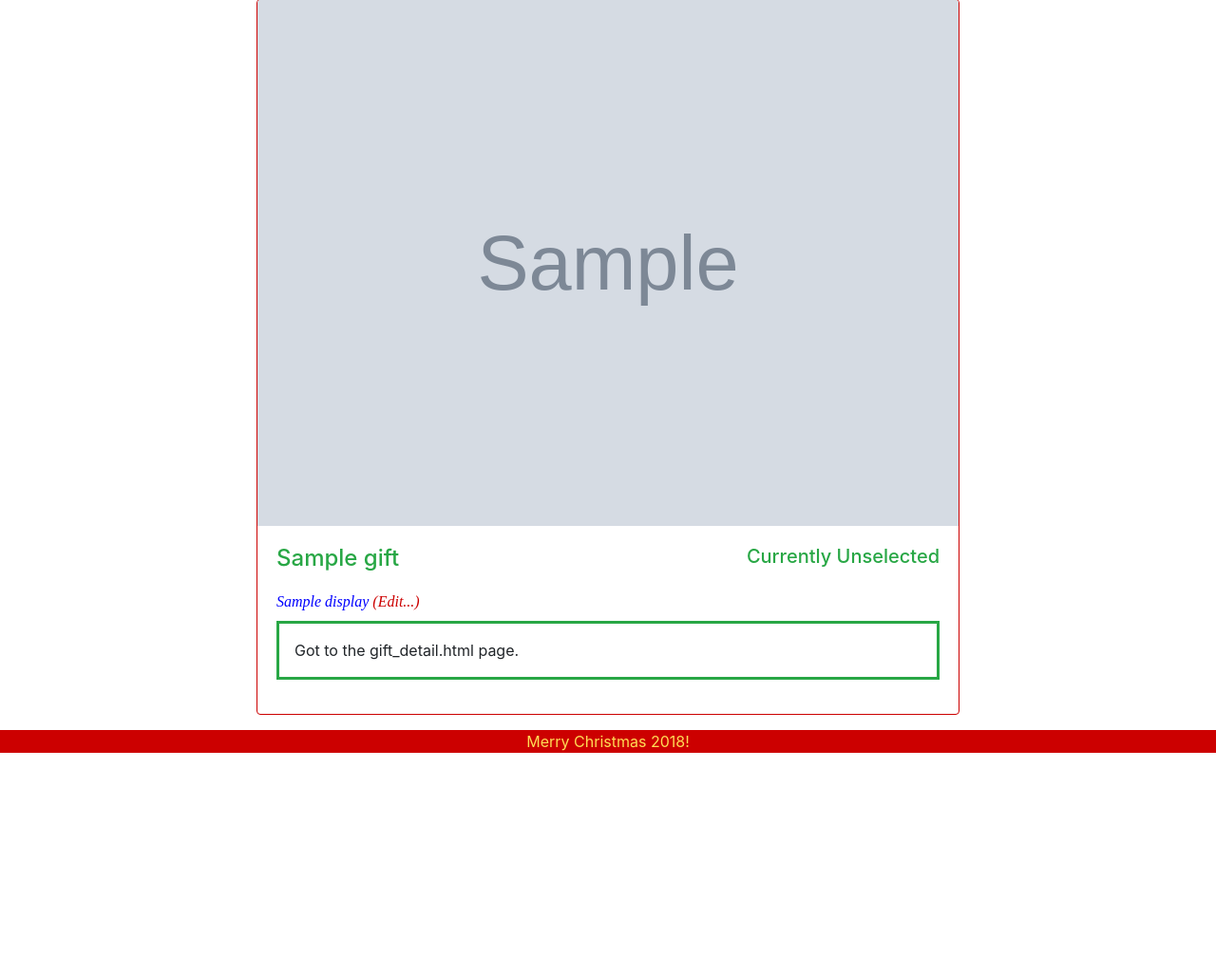
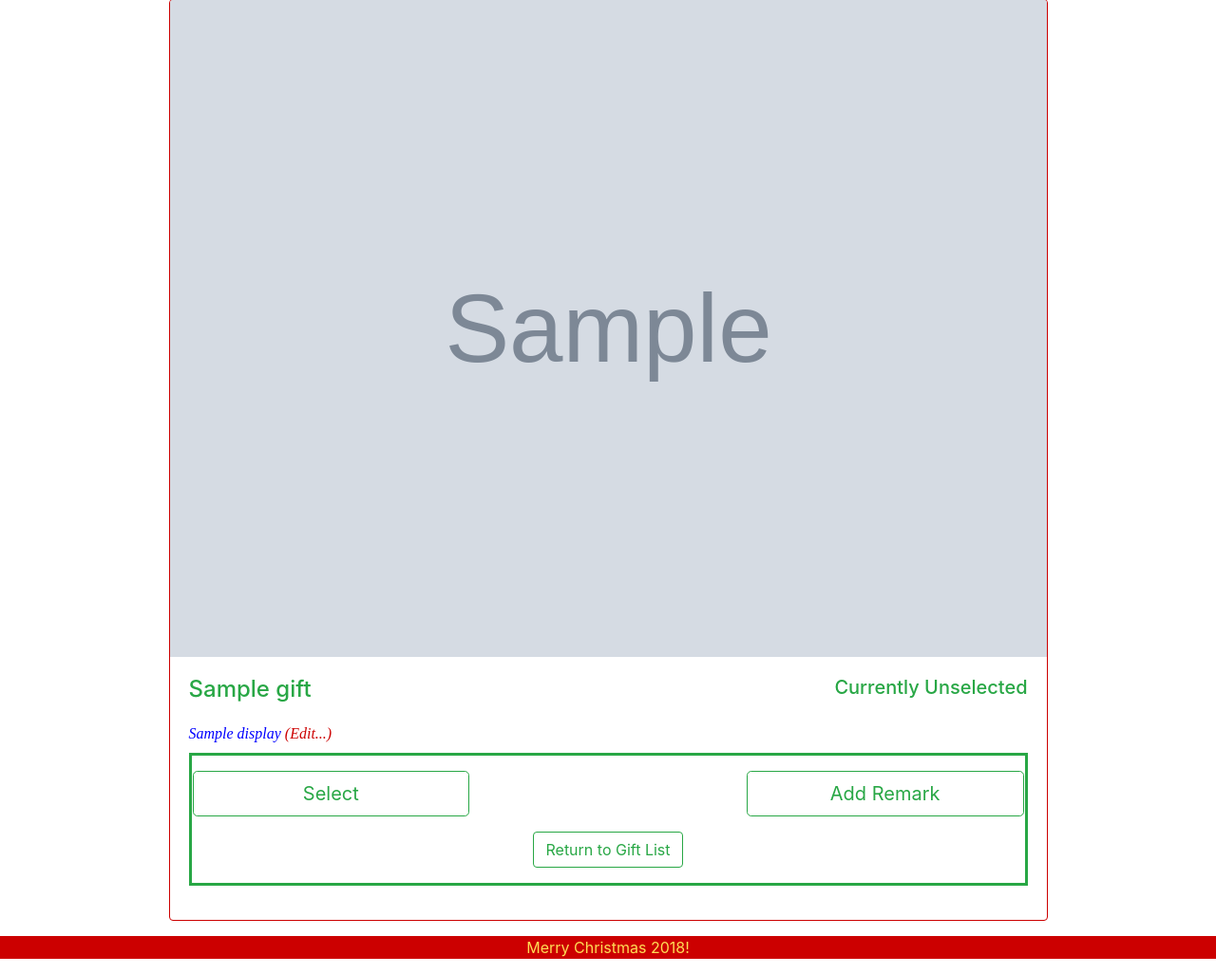
Before and after one commit to JMorris1575/christmas18, a Django app: template c18/gift/templates/gift/gift_detail.html in a window 1280 px wide. Shown: the part 121-1147 px from the top of the page at 95% size. Before the commit the page ends 914 px from the top, so only its background shows below. Run offline with Django 3.2, Linux system fonts and the light colour scheme; the template is opened without the code that fills it: most values are stand-ins (such as "Sample title", 1, 10 or a date in 2020); grey boxes marked "Sample" are stand-in pictures; some libraries are stand-ins or nearby versions; grey boxes are pictures that could not be loaded.

Commit message:
Finished gift_detail page, revised home page and post methods for select and add_comment to match

```diff
--- a/c18/gift/templates/gift/base_gift_detail.html
+++ b/c18/gift/templates/gift/base_gift_detail.html
@@ -2,7 +2,7 @@
 {% load static %}
 
 {% block content %}
-    <div class="card col col-md-8 mx-auto mb-3 border-primary px-0">
+    <div class="card col col-md-10 mx-auto mb-3 border-primary px-0">
         <img class="card-img-top" src="{% static gift.get_image_filename %}" alt="Image of {{ gift }}">
         <div class="card-body">
             <div class="row card-title justify-content-between">
--- a/c18/gift/templates/gift/gift_detail.html
+++ b/c18/gift/templates/gift/gift_detail.html
@@ -2,5 +2,36 @@
 {% load static %}
 
 {% block gift-detail-page-specific-content %}
-    Got to the gift_detail.html page.
+        {% if gift.selected  %}
+            <form action="{% url 'gift:change_mind' gift.gift_number %}" method="post">
+                {% csrf_token %}
+                <div class="row no-gutter justify-content-between">
+                    {% if gift.receiver == user %}
+                        <button class="btn btn-outline-success btn-lg col-sm-4 mt-3 mt-sm-0 mx-3"
+                                type="submit" name="button" value="change">Change Mind</button>
+                    {% else %}
+                        <div class="col-sm-4"></div>        <!-- place holder for missing button -->
+                    {% endif %}
+                    <button class="btn btn-outline-success btn-lg col-sm-4 mt-3 mt-sm-0 mx-3"
+                            type="submit" name="button" value="remark">Add Remark</button>
+                </div>
+            </form>
+        {% else %}
+            <form action="{% url 'gift:select' gift.gift_number %}" method="post">
+                {% csrf_token %}
+                <div class="row no-gutter justify-content-between">
+                    {% if not user_has_gift %}
+                        <button class="btn btn-outline-success btn-lg col-sm-4 mt-3 mt-sm-0"
+                                type="submit" name="button" value="select">Select</button>
+                    {% else %}
+                        <div class="col-sm-4"></div>        <!-- place holder for missing button -->
+                    {% endif %}
+                    <button class="btn btn-outline-success btn-lg col-sm-4 mt-3 mt-sm-0"
+                            type="submit" name="button" value="remark">Add Remark</button>
+                </div>
+            </form>
+        {% endif %}
+        <div class="text-center">
+            <a class="btn btn-outline-success" href="{% url 'gift:home' %}">Return to Gift List</a>
+        </div>
 {% endblock %}
```
Also changed, not shown: c18/gift/templates/gift/gift_list.html (+8 -8 lines), c18/gift/views.py (+14 -2 lines).
